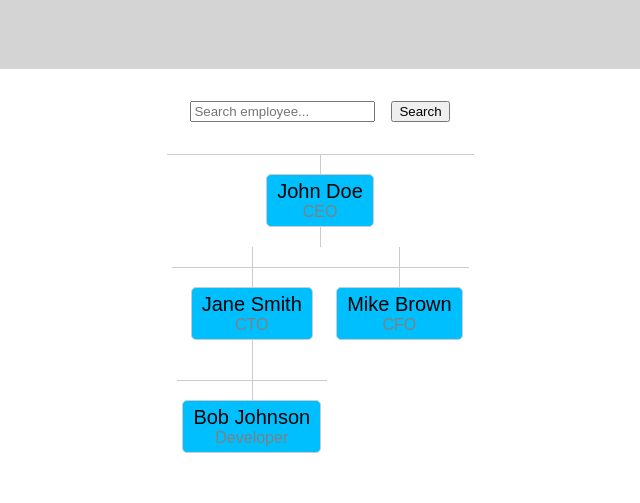
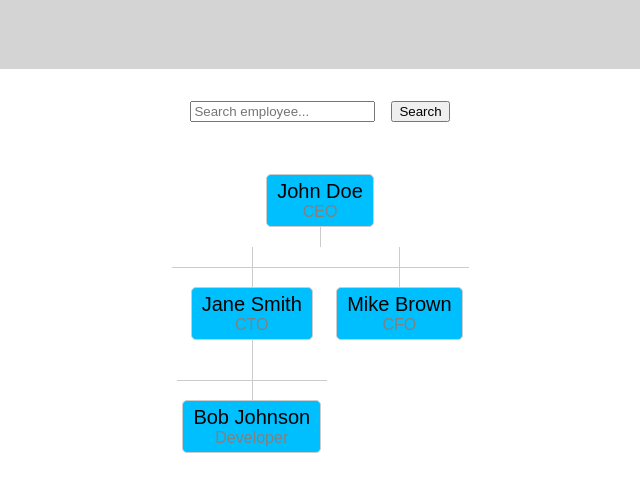
Before and after one commit to tgrander/vanilla-js, a website built with Vite: page index.html in a window 1280 px wide. Shown: the top 503 px of the page, 320-960 px from the left. Built offline with nearby package versions, Linux system fonts and the light colour scheme.

Commit message:
remove ::before and ::after content of .org-chart ul first li

```diff
--- a/index.html
+++ b/index.html
@@ -75,10 +75,10 @@
         left: 50%;
         border-left: 1px solid #ccc;
       }
-      /* .org-chart li:only-child::after,
-      .org-chart li:only-child::before {
+      ul.org-chart > li:first-child::after,
+      ul.org-chart > li:first-child::before {
         display: none;
-      } */
+      }
       .org-chart ul::before {
         content: "";
         position: absolute;
--- a/src/main.ts
+++ b/src/main.ts
@@ -37,11 +37,14 @@ export class OrgChart {
     const chart = this.createChart(this.data);
     this.container.innerHTML = "";
     this.container.appendChild(chart);
+
+    const orgChart = this.container.querySelector("ul");
+    if (!orgChart) throw "Container element must have a `ul` child";
+    orgChart.className = "org-chart";
   }
 
   private createChart(employee: Employee): HTMLElement {
     const ul = document.createElement("ul");
-    ul.className = "org-chart";
 
     const li = document.createElement("li");
     const node = this.createNode(employee);
@@ -90,11 +93,9 @@ export class OrgChart {
     // Add event listener to input field and search button that triggers this function
     // Get the input field value
     const searchValue = this.searchInput.value.trim().toLocaleLowerCase();
-    console.log("searchValue :>> ", searchValue);
 
     // ONly continue if search input value is valid
     if (searchValue.length > 0) {
-      console.log("traverse");
       // Traverse the org chart tree and check the name and title of each node for a match
       const nodes = this.container.getElementsByClassName("node");
       Array.from(nodes).forEach((node) => {
```
